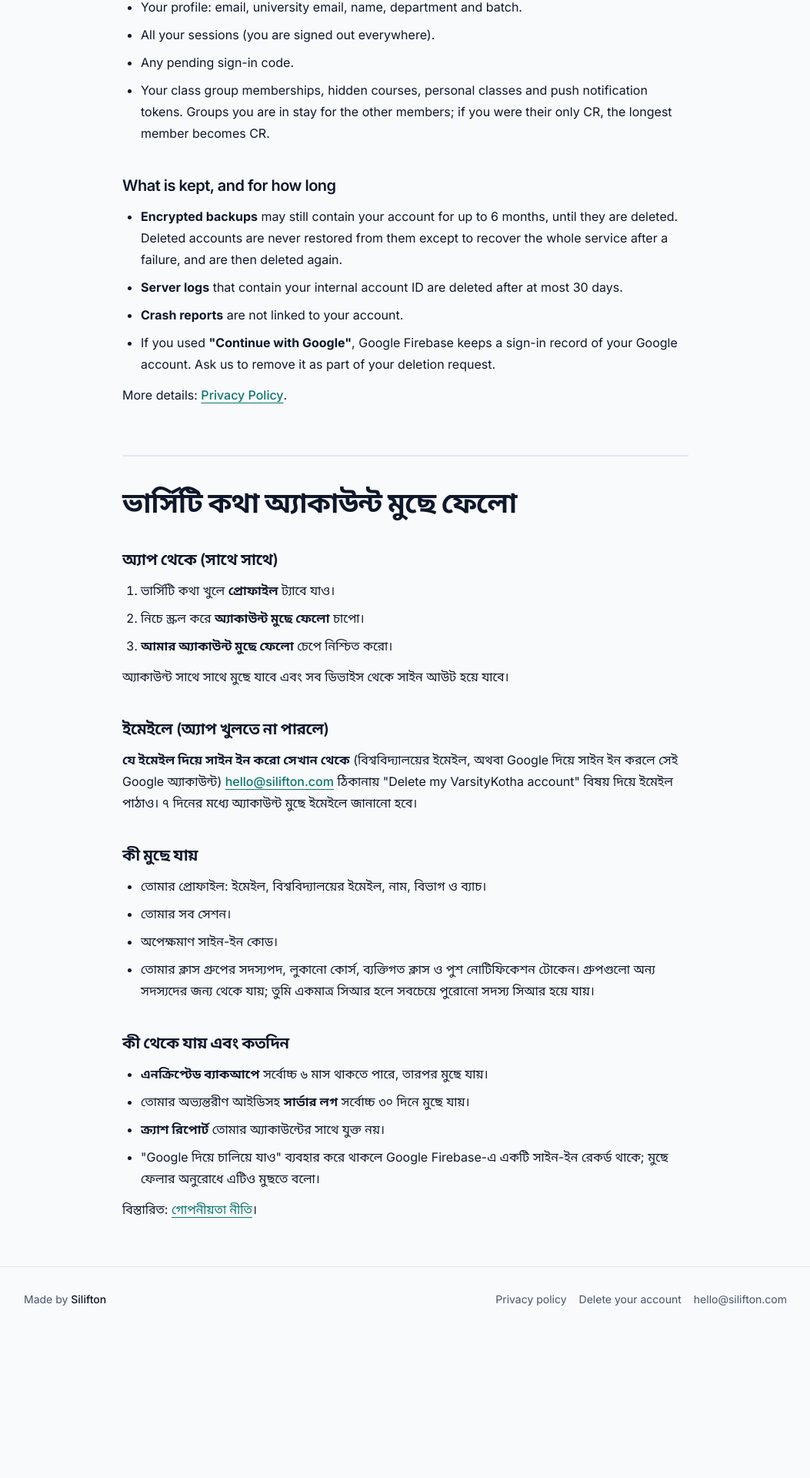
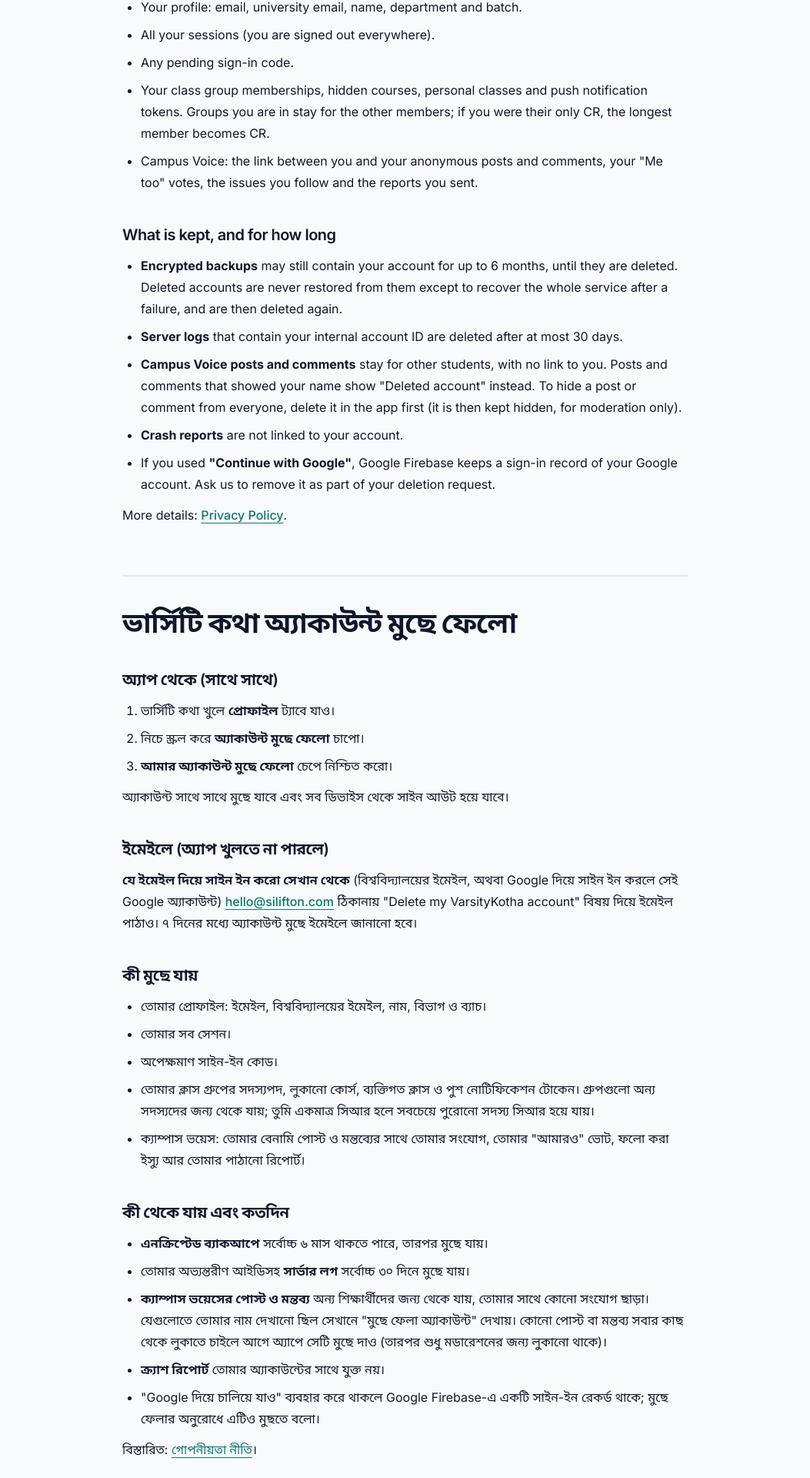
Before and after one commit to zamansheikh/campussaga, a Next.js app in the folder apps/web/: page /delete-account in a window 1280 px wide. Shown: the part 690-2610 px from the top of the page at 77% size, without its empty margins (113-1166 px from the left). Before the commit the page ends 2420 px from the top, so only its background shows below. Built offline with nearby package versions, Linux system fonts and the light colour scheme; no server answers.

Commit message:
docs(web): account deletion page says what happens to Campus Voice posts

```diff
--- a/apps/web/src/app/(site)/delete-account/page.tsx
+++ b/apps/web/src/app/(site)/delete-account/page.tsx
@@ -50,6 +50,10 @@ export default function DeleteAccountPage() {
             Your class group memberships, hidden courses, personal classes and push notification tokens. Groups you are
             in stay for the other members; if you were their only CR, the longest member becomes CR.
           </li>
+          <li>
+            Campus Voice: the link between you and your anonymous posts and comments, your &quot;Me too&quot; votes,
+            the issues you follow and the reports you sent.
+          </li>
         </ul>
 
         <h2>What is kept, and for how long</h2>
@@ -61,6 +65,11 @@ export default function DeleteAccountPage() {
           </li>
           <li>
             <strong>Server logs</strong> that contain your internal account ID are deleted after at most 30 days.
+          </li>
+          <li>
+            <strong>Campus Voice posts and comments</strong> stay for other students, with no link to you. Posts and
+            comments that showed your name show &quot;Deleted account&quot; instead. To hide a post or comment from
+            everyone, delete it in the app first (it is then kept hidden, for moderation only).
           </li>
           <li>
             <strong>Crash reports</strong> are not linked to your account.
@@ -108,6 +117,10 @@ export default function DeleteAccountPage() {
             তোমার ক্লাস গ্রুপের সদস্যপদ, লুকানো কোর্স, ব্যক্তিগত ক্লাস ও পুশ নোটিফিকেশন টোকেন। গ্রুপগুলো অন্য সদস্যদের
             জন্য থেকে যায়; তুমি একমাত্র সিআর হলে সবচেয়ে পুরোনো সদস্য সিআর হয়ে যায়।
           </li>
+          <li>
+            ক্যাম্পাস ভয়েস: তোমার বেনামি পোস্ট ও মন্তব্যের সাথে তোমার সংযোগ, তোমার &quot;আমারও&quot; ভোট, ফলো করা ইস্যু
+            আর তোমার পাঠানো রিপোর্ট।
+          </li>
         </ul>
 
         <h2>কী থেকে যায় এবং কতদিন</h2>
@@ -117,6 +130,11 @@ export default function DeleteAccountPage() {
           </li>
           <li>
             তোমার অভ্যন্তরীণ আইডিসহ <strong>সার্ভার লগ</strong> সর্বোচ্চ ৩০ দিনে মুছে যায়।
+          </li>
+          <li>
+            <strong>ক্যাম্পাস ভয়েসের পোস্ট ও মন্তব্য</strong> অন্য শিক্ষার্থীদের জন্য থেকে যায়, তোমার সাথে কোনো সংযোগ
+            ছাড়া। যেগুলোতে তোমার নাম দেখানো ছিল সেখানে &quot;মুছে ফেলা অ্যাকাউন্ট&quot; দেখায়। কোনো পোস্ট বা মন্তব্য
+            সবার কাছ থেকে লুকাতে চাইলে আগে অ্যাপে সেটি মুছে দাও (তারপর শুধু মডারেশনের জন্য লুকানো থাকে)।
           </li>
           <li>
             <strong>ক্র্যাশ রিপোর্ট</strong> তোমার অ্যাকাউন্টের সাথে যুক্ত নয়।
```
